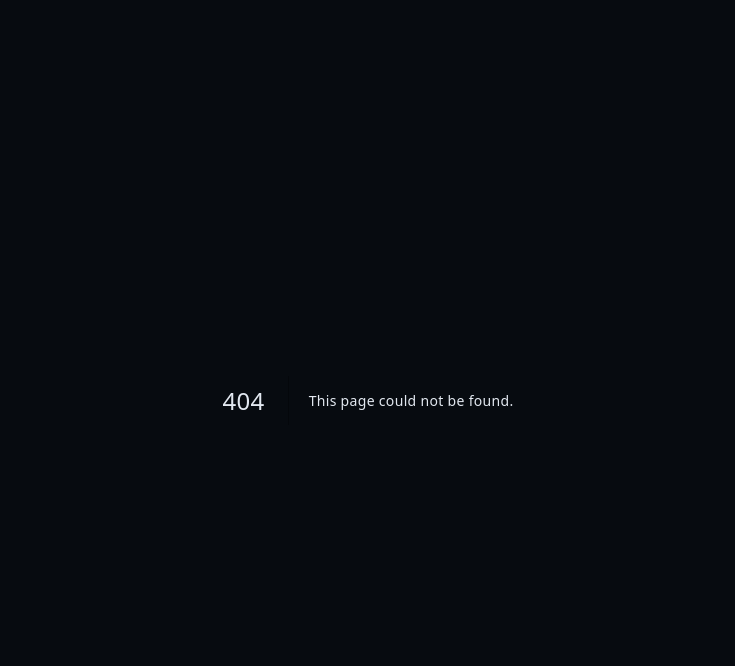
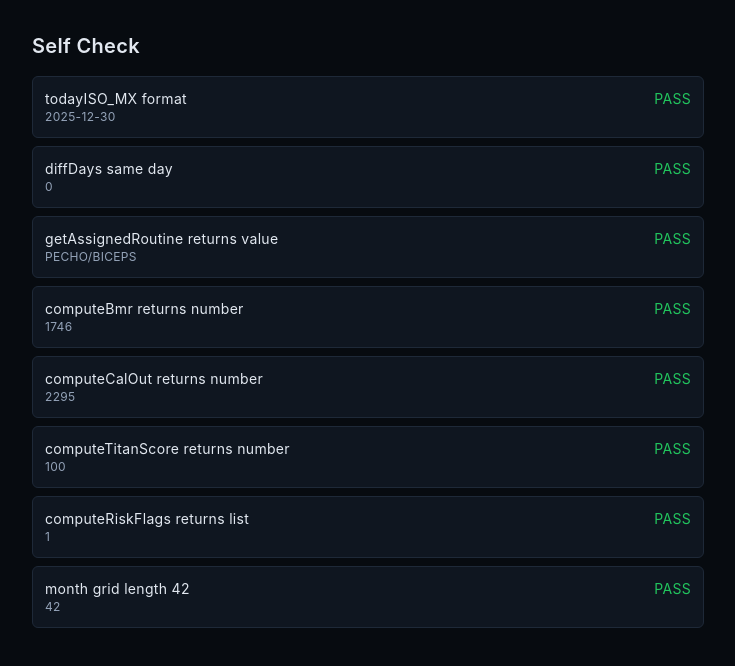
Before and after one commit to Jamon1405/Reto90Dias, a Next.js app: page /self-check in a window 1280 px wide. Before the commit this address had no page. Shown: the top 666 px of the page, without its empty margins (272-1007 px from the left). Built offline with nearby package versions, Linux system fonts and the light colour scheme.

Commit message:
Add cal-out audit breakdown and self-check page

```diff
--- a/src/app/page.tsx
+++ b/src/app/page.tsx
@@ -12,7 +12,7 @@ import { CheckinTab, type CheckinData } from '@/components/tabs/CheckinTab';
 import { InbodyTab, type InbodyData } from '@/components/tabs/InbodyTab';
 import { IntelTab } from '@/components/tabs/IntelTab';
 import { Button } from '@/components/ui/button';
-import { computeCalIn, computeNet, daysLeftToTarget, seasonForDate } from '@/lib/calc';
+import { computeCalIn, computeNet, computeOutBreakdown, computeTitanScore, daysLeftToTarget, seasonForDate } from '@/lib/calc';
 import { computeIntel } from '@/lib/intel';
 import type { DayLog } from '@/lib/models';
 import {
@@ -26,7 +26,7 @@ import {
   setFastingStart,
   upsertDay,
 } from '@/lib/localStore';
-import { addDays, formatTime_MX, todayISO_MX } from '@/lib/timezone';
+import { addDays, buildMonthGrid, formatTime_MX, todayISO_MX } from '@/lib/timezone';
 import {
   defaultCheckin,
   defaultExtraBurn,
@@ -39,11 +39,6 @@ import {
 const TAB_LABELS = ['BIO', 'GYM', 'EXTRA', 'FUEL', 'SLEEP', 'RECOVERY', 'CHECKIN', 'INBODY', 'INTEL'] as const;
 
 type TabKey = (typeof TAB_LABELS)[number];
-
-type CalendarCell = {
-  dateISO: string;
-  inMonth: boolean;
-};
 
 const defaultDayLog: DayLog = {
   dateISO: todayISO_MX(),
@@ -82,24 +77,6 @@ const emptySavingState: Record<TabKey, boolean> = {
 
 function monthKeyFromDate(dateISO: string) {
   return dateISO.slice(0, 7);
-}
-
-function buildMonthGrid(year: number, month: number): CalendarCell[] {
-  const first = new Date(Date.UTC(year, month - 1, 1));
-  const firstWeekday = first.getUTCDay();
-  const daysInMonth = new Date(Date.UTC(year, month, 0)).getUTCDate();
-  const cells: CalendarCell[] = [];
-  const totalCells = 42;
-  for (let i = 0; i < totalCells; i += 1) {
-    const dayOffset = i - firstWeekday + 1;
-    const date = new Date(Date.UTC(year, month - 1, dayOffset));
-    const dateISO = `${date.getUTCFullYear()}-${String(date.getUTCMonth() + 1).padStart(2, '0')}-${String(
-      date.getUTCDate(),
-    ).padStart(2, '0')}`;
-    const inMonth = dayOffset >= 1 && dayOffset <= daysInMonth;
-    cells.push({ dateISO, inMonth });
-  }
-  return cells;
 }
 
 export default function Page() {
@@ -315,7 +292,24 @@ export default function Page() {
   };
 
   const calIn = useMemo(() => computeCalIn(fuel.macrosJson), [fuel.macrosJson]);
-  const net = useMemo(() => computeNet(dayLog.calIn, dayLog.calOut), [dayLog.calIn, dayLog.calOut]);
+  const extraOut = Number(extra.extraBurnJson.totalCals ?? 0);
+  const weightForOut = Number(bio.weightKg || dayLog.weightKg || 0);
+  const outBreakdown = useMemo(
+    () => computeOutBreakdown({ weightKg: weightForOut, extraOut }),
+    [weightForOut, extraOut],
+  );
+  const totalOut = outBreakdown.totalOut;
+  const net = useMemo(() => computeNet(calIn, totalOut), [calIn, totalOut]);
+  const liveScore = useMemo(
+    () =>
+      computeTitanScore({
+        net,
+        waterCups: Number(bio.waterCups ?? 0),
+        steps: Number(bio.steps ?? 0),
+        calOut: totalOut,
+      }),
+    [bio.steps, bio.waterCups, net, totalOut],
+  );
   const season = seasonForDate(todayStr);
   const daysLeft = daysLeftToTarget(todayStr);
 
@@ -372,12 +366,12 @@ export default function Page() {
 
         <section className="grid gap-4 rounded-xl border border-border bg-panel p-4 shadow-sm md:grid-cols-6">
           {[
-            { label: 'Weight', value: dayLog.weightKg.toFixed(1) },
-            { label: 'BMR', value: dayLog.flagsJson.bmr },
-            { label: 'IN', value: dayLog.calIn },
-            { label: 'OUT', value: dayLog.calOut },
+            { label: 'Weight', value: weightForOut.toFixed(1) },
+            { label: 'BMR', value: outBreakdown.bmr },
+            { label: 'IN', value: calIn },
+            { label: 'OUT', value: totalOut },
             { label: 'NET', value: net },
-            { label: 'TitanScore', value: dayLog.titanScore },
+            { label: 'TitanScore', value: liveScore },
           ].map((item) => (
             <div key={item.label} className="rounded-lg border border-border bg-surface px-3 py-3 text-center">
               <div className="text-xs text-muted">{item.label}</div>
@@ -419,6 +413,12 @@ export default function Page() {
             {activeTab === 'GYM' && (
               <GymTab
                 data={gym}
+                breakdown={{
+                  ...outBreakdown,
+                  eventsCount: extra.extraBurnJson.events.length,
+                  extraTotal: extraOut,
+                  weightKg: weightForOut,
+                }}
                 onChange={(next) => {
                   setGym(next);
                   dirtyRef.current.GYM = true;
--- /dev/null
+++ b/src/app/self-check/page.tsx
@@ -0,0 +1,85 @@
+'use client';
+
+import { useMemo } from 'react';
+import { buildMonthGrid, diffDays, todayISO_MX } from '@/lib/timezone';
+import { computeBmr, computeCalOut, computeRiskFlags, computeTitanScore, getAssignedRoutine } from '@/lib/calc';
+import type { DayLog } from '@/lib/models';
+
+function makeDay(dateISO: string, overrides: Partial<DayLog> = {}): DayLog {
+  return {
+    dateISO,
+    updatedAt: null,
+    weightKg: 80,
+    waistCm: 0,
+    steps: 8000,
+    waterCups: 8,
+    suppsJson: { creat: false, sod: false, mag: false, omega: false },
+    workout: '',
+    extraBurnJson: { events: [], totalCals: 0 },
+    macrosJson: { p: 0, c: 0, f: 0 },
+    calIn: 2000,
+    calOut: 2200,
+    fastingHours: 0,
+    sleepHours: 7,
+    recoveryJson: { saunaMin: 0, vaporMin: 0, coldMin: 0 },
+    checkinJson: { energy: 5, hunger: 5, stress: 5, libido: 'MED', mood: 'CALM', notes: '' },
+    inbodyJson: { weight: 0, smm: 0, bf_percent: 0, bf_mass: 0, water: 0 },
+    notes: '',
+    titanScore: 0,
+    flagsJson: { list: [], bmr: 0, net: 0 },
+    ...overrides,
+  };
+}
+
+export default function SelfCheckPage() {
+  const checks = useMemo(() => {
+    const results: Array<{ label: string; pass: boolean; detail?: string }> = [];
+
+    const today = todayISO_MX();
+    results.push({ label: 'todayISO_MX format', pass: /^\d{4}-\d{2}-\d{2}$/.test(today), detail: today });
+
+    results.push({ label: 'diffDays same day', pass: diffDays(today, today) === 0, detail: String(diffDays(today, today)) });
+
+    const routine = getAssignedRoutine('2026-01-05');
+    results.push({ label: 'getAssignedRoutine returns value', pass: Boolean(routine), detail: routine });
+
+    const bmr = computeBmr(80, today);
+    results.push({ label: 'computeBmr returns number', pass: Number.isFinite(bmr), detail: String(bmr) });
+
+    const calOut = computeCalOut({ bmr, extraBurn: 200 });
+    results.push({ label: 'computeCalOut returns number', pass: Number.isFinite(calOut), detail: String(calOut) });
+
+    const score = computeTitanScore({ net: -200, waterCups: 8, steps: 8000, calOut });
+    results.push({ label: 'computeTitanScore returns number', pass: Number.isFinite(score), detail: String(score) });
+
+    const day = makeDay(today, { calIn: 1800, calOut: 2200, weightKg: 80 });
+    const yesterday = makeDay('2026-01-04', { calIn: 2000, calOut: 2100, weightKg: 79.6 });
+    const twoDays = makeDay('2026-01-03', { calIn: 2100, calOut: 2000, weightKg: 79.4 });
+    const flags = computeRiskFlags({ log: day, previousWeight: yesterday.weightKg, lastThree: [day, yesterday, twoDays], nowIso: today });
+    results.push({ label: 'computeRiskFlags returns list', pass: Array.isArray(flags.flags), detail: String(flags.flags.length) });
+
+    const grid = buildMonthGrid(2026, 1);
+    results.push({ label: 'month grid length 42', pass: grid.length === 42, detail: String(grid.length) });
+
+    return results;
+  }, []);
+
+  return (
+    <main className="min-h-screen bg-bg px-6 py-8 text-text">
+      <div className="mx-auto max-w-2xl space-y-4">
+        <h1 className="text-xl font-semibold">Self Check</h1>
+        <ul className="space-y-2 text-sm">
+          {checks.map((check) => (
+            <li key={check.label} className="rounded-md border border-border bg-panel p-3">
+              <div className="flex items-center justify-between">
+                <span>{check.label}</span>
+                <span className={check.pass ? 'text-success' : 'text-danger'}>{check.pass ? 'PASS' : 'FAIL'}</span>
+              </div>
+              {check.detail && <div className="text-xs text-muted">{check.detail}</div>}
+            </li>
+          ))}
+        </ul>
+      </div>
+    </main>
+  );
+}
--- a/src/components/tabs/ExtraTab.tsx
+++ b/src/components/tabs/ExtraTab.tsx
@@ -1,3 +1,5 @@
+'use client';
+
 import { useMemo, useState } from 'react';
 import { Button } from '@/components/ui/button';
 import { Input } from '@/components/ui/input';
--- a/src/components/tabs/GymTab.tsx
+++ b/src/components/tabs/GymTab.tsx
@@ -1,22 +1,72 @@
+'use client';
+
+import { useState } from 'react';
 import { Button } from '@/components/ui/button';
 import { Input } from '@/components/ui/input';
 
 export type GymData = { workout: string };
 
+export type OutBreakdown = {
+  age: number;
+  bmr: number;
+  baseOut: number;
+  extraOut: number;
+  totalOut: number;
+  eventsCount: number;
+  extraTotal: number;
+  weightKg: number;
+};
+
 type Props = {
   data: GymData;
+  breakdown: OutBreakdown;
   onChange: (next: GymData) => void;
   onSave: () => void;
   saving: boolean;
 };
 
-export function GymTab({ data, onChange, onSave, saving }: Props) {
+export function GymTab({ data, breakdown, onChange, onSave, saving }: Props) {
+  const [open, setOpen] = useState(false);
+
   return (
     <div className="space-y-4">
       <div>
         <label className="text-xs font-semibold text-text">Workout (GYM)</label>
         <Input value={data.workout} onChange={(event) => onChange({ workout: event.target.value })} />
       </div>
+
+      <div className="rounded-md border border-border bg-surface p-3 text-xs text-muted">
+        <div className="grid gap-2 sm:grid-cols-2">
+          <div>BMR: <span className="text-text font-semibold">{breakdown.bmr}</span></div>
+          <div>Base OUT (BMR*1.2): <span className="text-text font-semibold">{breakdown.baseOut}</span></div>
+          <div>Extra OUT: <span className="text-text font-semibold">{breakdown.extraOut}</span></div>
+          <div>Total OUT: <span className="text-text font-semibold">{breakdown.totalOut}</span></div>
+        </div>
+      </div>
+
+      <div className="rounded-md border border-border bg-surface p-3 text-xs">
+        <button
+          type="button"
+          className="flex w-full items-center justify-between text-text"
+          onClick={() => setOpen((prev) => !prev)}
+        >
+          <span className="font-semibold">CAL_OUT Audit</span>
+          <span className="text-muted">{open ? 'Ocultar' : 'Ver'}</span>
+        </button>
+        {open && (
+          <div className="mt-2 space-y-1 text-muted">
+            <div>weightKg: {breakdown.weightKg}</div>
+            <div>age: {breakdown.age}</div>
+            <div>BMR: {breakdown.bmr}</div>
+            <div>baseOut: {breakdown.baseOut}</div>
+            <div>extraOut: {breakdown.extraOut}</div>
+            <div>totalOut: {breakdown.totalOut}</div>
+            <div>extraBurn events: {breakdown.eventsCount}</div>
+            <div>extraBurn totalCals: {breakdown.extraTotal}</div>
+          </div>
+        )}
+      </div>
+
       <Button onClick={onSave} disabled={saving}>
         {saving ? 'Guardando...' : 'Guardar GYM'}
       </Button>
--- a/src/lib/calc.ts
+++ b/src/lib/calc.ts
@@ -1,5 +1,5 @@
 import type { DayLog } from './models';
-import { addDays, getZonedParts, todayISO_MX } from './timezone';
+import { addDays, diffDays, getZonedParts, todayISO_MX } from './timezone';
 
 const HEIGHT_CM = 173;
 const DOB = '1997-05-14';
@@ -16,7 +16,7 @@ export function ageFromDob(referenceIso: string) {
   return age;
 }
 
-export function computeBmr(weightKg: number, referenceIso: string) {
+export function computeBmr(weightKg: number, referenceIso = todayISO_MX()) {
   const weight = weightKg > 0 ? weightKg : 97;
   const age = ageFromDob(referenceIso);
   return Math.round(10 * weight + 6.25 * HEIGHT_CM - 5 * age + 5);
@@ -27,7 +27,8 @@ export function computeCalIn(macros: { p: number; c: number; f: number }) {
 }
 
 export function computeCalOut({ bmr, extraBurn }: { bmr: number; extraBurn: number }) {
-  return Math.round(bmr * 1.2 + extraBurn);
+  const baseOut = Math.round(bmr * 1.2);
+  return Math.round(baseOut + extraBurn);
 }
 
 export function computeNet(calIn: number, calOut: number) {
@@ -86,6 +87,28 @@ export function computeFlags({
   return { flags, net };
 }
 
+export function computeRiskFlags(args: Parameters<typeof computeFlags>[0]) {
+  return computeFlags(args);
+}
+
+export function computeOutBreakdown({
+  weightKg,
+  extraOut,
+  referenceIso = todayISO_MX(),
+}: {
+  weightKg: number;
+  extraOut: number;
+  referenceIso?: string;
+}) {
+  const safeWeight = Number(weightKg) || 0;
+  const safeExtra = Number(extraOut) || 0;
+  const age = ageFromDob(referenceIso);
+  const bmr = computeBmr(safeWeight, referenceIso);
+  const baseOut = Math.round(bmr * 1.2);
+  const totalOut = Math.round(baseOut + safeExtra);
+  return { age, bmr, baseOut, extraOut: safeExtra, totalOut };
+}
+
 export function lastThreeDates(targetDate: string) {
   return [targetDate, addDays(targetDate, -1), addDays(targetDate, -2)];
 }
@@ -102,3 +125,11 @@ export function ensureTodayClamp(dateISO: string) {
   const today = todayISO_MX();
   return dateISO > today ? today : dateISO;
 }
+
+const ROUTINE_SEQUENCE = ['PECHO/BICEPS', 'ESPALDA/TRICEPS', 'PIERNA/HOMBRO'] as const;
+
+export function getAssignedRoutine(dateISO: string) {
+  const seasonStart = '2026-01-05';
+  const index = Math.max(0, diffDays(seasonStart, dateISO));
+  return ROUTINE_SEQUENCE[index % ROUTINE_SEQUENCE.length];
+}
--- a/src/lib/timezone.ts
+++ b/src/lib/timezone.ts
@@ -77,3 +77,26 @@ export function monthDays(iso: string) {
   }
   return days;
 }
+
+export type CalendarCell = {
+  dateISO: string;
+  inMonth: boolean;
+};
+
+export function buildMonthGrid(year: number, month: number): CalendarCell[] {
+  const first = new Date(Date.UTC(year, month - 1, 1));
+  const firstWeekday = first.getUTCDay();
+  const daysInMonth = new Date(Date.UTC(year, month, 0)).getUTCDate();
+  const cells: CalendarCell[] = [];
+  const totalCells = 42;
+  for (let i = 0; i < totalCells; i += 1) {
+    const dayOffset = i - firstWeekday + 1;
+    const date = new Date(Date.UTC(year, month - 1, dayOffset));
+    const dateISO = `${date.getUTCFullYear()}-${String(date.getUTCMonth() + 1).padStart(2, '0')}-${String(
+      date.getUTCDate(),
+    ).padStart(2, '0')}`;
+    const inMonth = dayOffset >= 1 && dayOffset <= daysInMonth;
+    cells.push({ dateISO, inMonth });
+  }
+  return cells;
+}
```
Also changed, not shown: src/lib/localStore.ts (+4 -3 lines).
